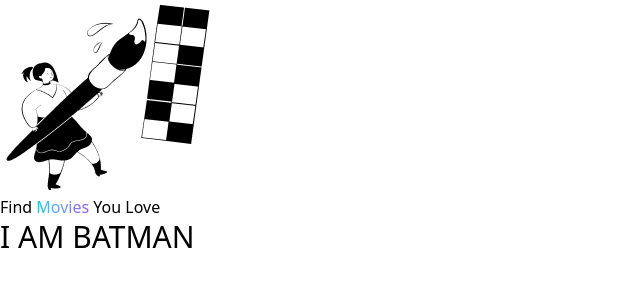
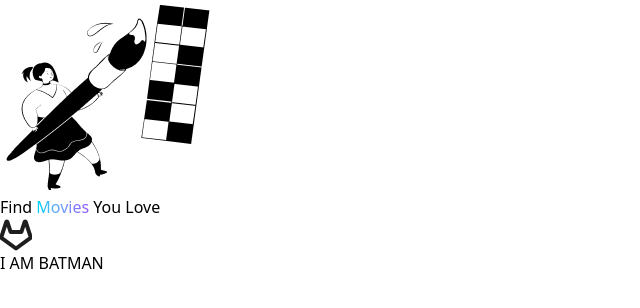
Before and after one commit to Tut314/Task_Manager, a React (Vite) app: page / in a window 1280 px wide. Shown: the top 308 px of the page, without its empty margins (0-640 px from the left). Built offline with nearby package versions, Linux system fonts and the light colour scheme.

Commit message:
fix search component

```diff
--- a/src/components/Search.jsx
+++ b/src/components/Search.jsx
@@ -1,8 +1,18 @@
 import React from 'react'
 
-const Search = (props) => {
+const Search = ({searchTerm,setSearchTerm}) => {
   return (
-    <div className = "text-3xl">{props.searchTerm}</div>
+    <div className = "search">
+        <div>
+            <img src = "Gitlab.svg" alt = "search" />
+            <input
+                type = "text"
+                placeholder = "Search for movies"
+                value = {searchTerm}
+                onChange = {(e) => setSearchTerm(e.target.value)}
+            />
+        </div>
+    </div>
   )
 }
 
```
